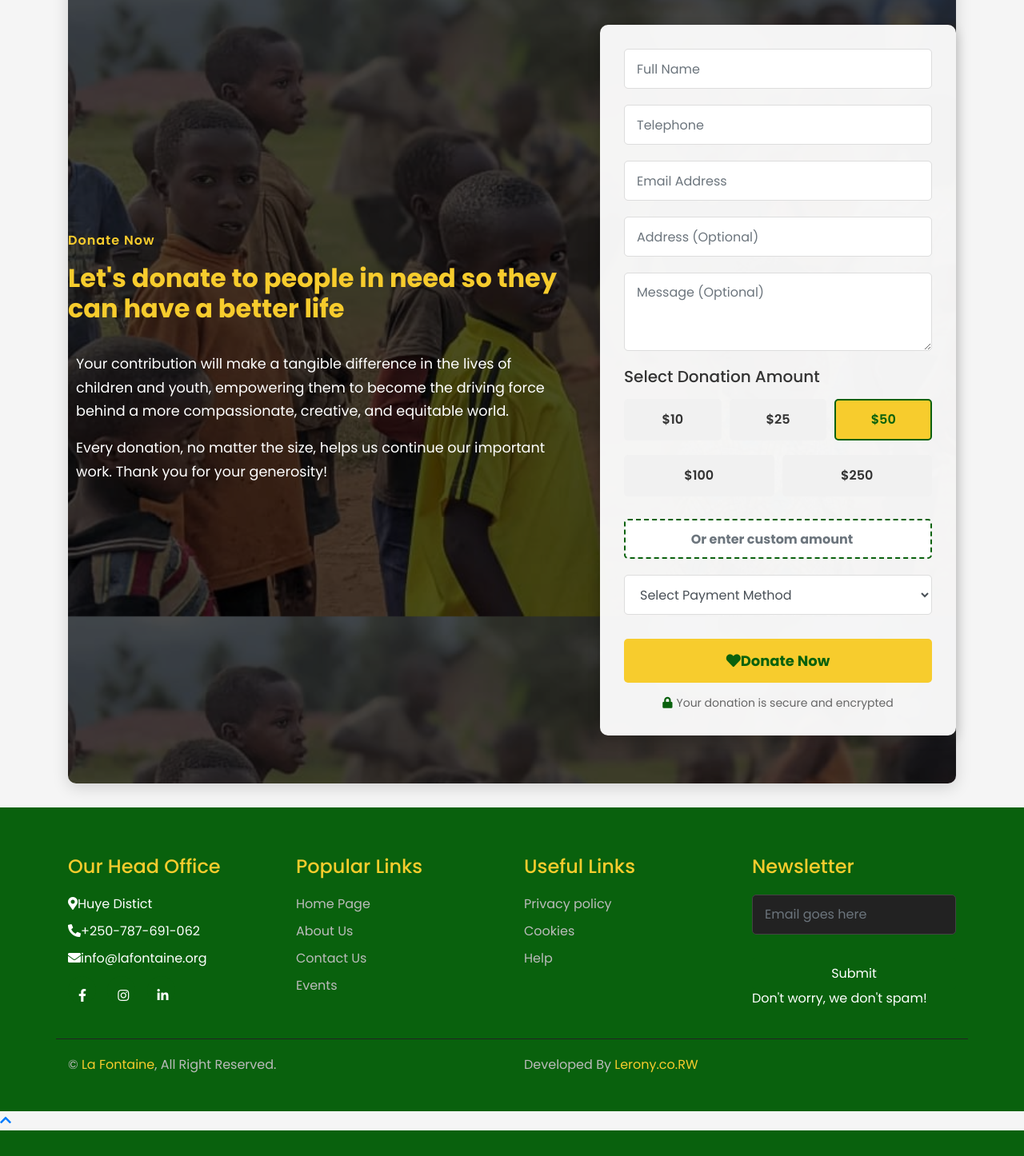
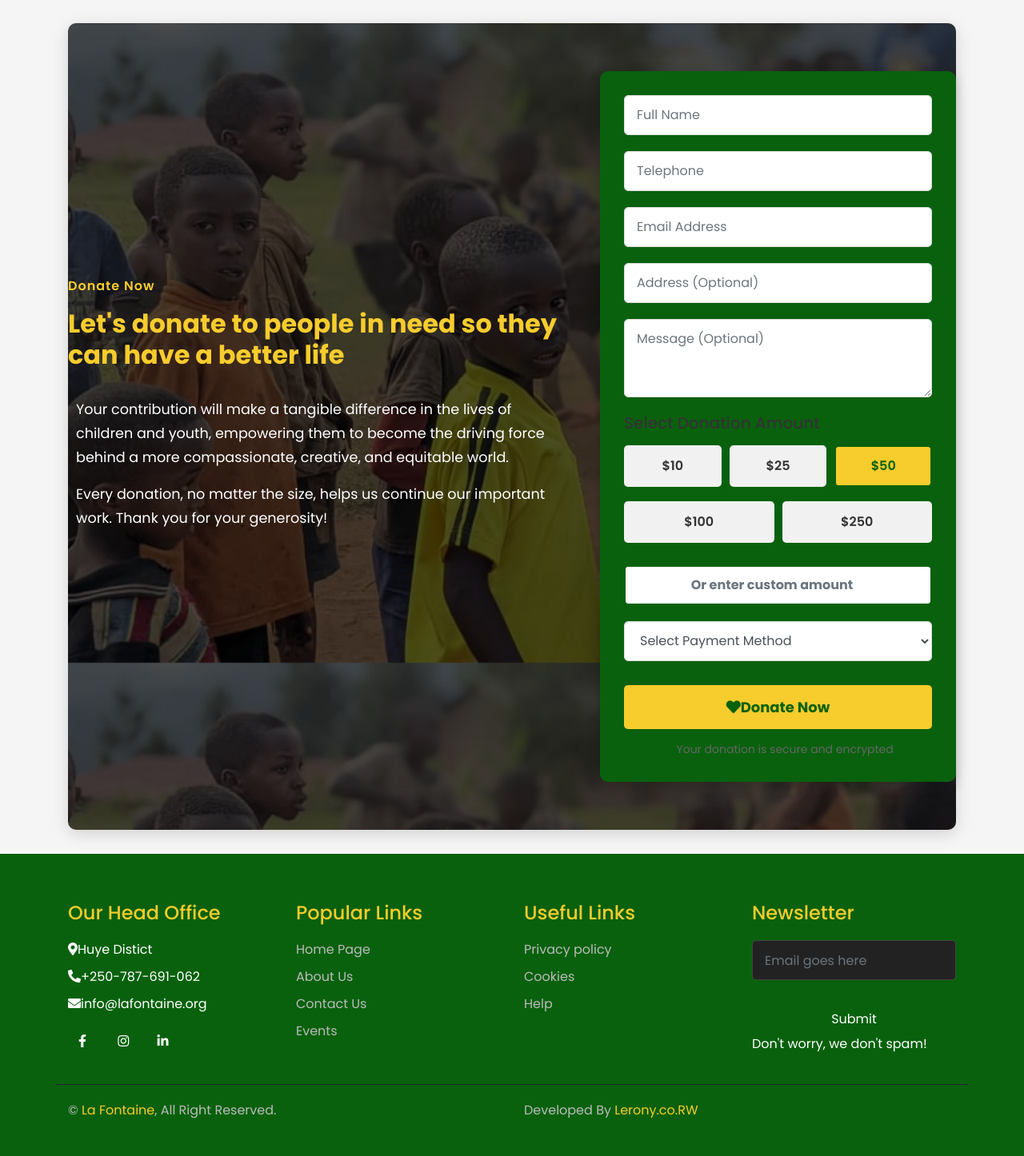
Before and after one commit to NURUKUNDOdigne3/la_fontaine, a PHP site: page /donate.php in a window 1280 px wide. Shown: the part 459-1905 px from the top of the page at 80% size. Before the commit the page ends 1873 px from the top, so only its background shows below. Run offline with PHP 8.4, Linux system fonts and the light colour scheme; some libraries are stand-ins or nearby versions.

Commit message:
Fix donate page

```diff
--- a/donate.php
+++ b/donate.php
@@ -80,8 +80,9 @@ include "connection.php"
         }
 
         .page-header h2 {
-            font-size: 2.5rem;
+            font-size: 5.5rem;
             font-weight: 700;
+            color:#f7cc2d;
         }
 
         .page-header a {
@@ -121,7 +122,7 @@ include "connection.php"
         }
 
         .donate-form {
-            background: rgba(255, 255, 255, 0.95);
+            background: #09610d;
             padding: 30px;
             border-radius: 10px;
             box-shadow: 0 5px 15px rgba(0, 0, 0, 0.2);
```
